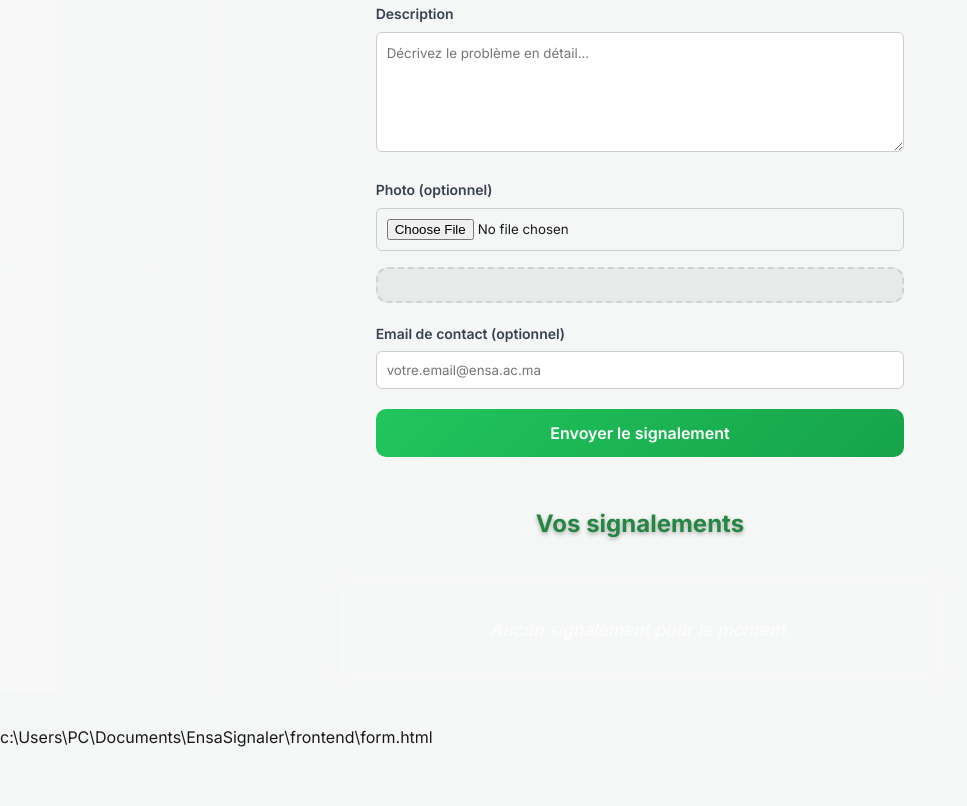
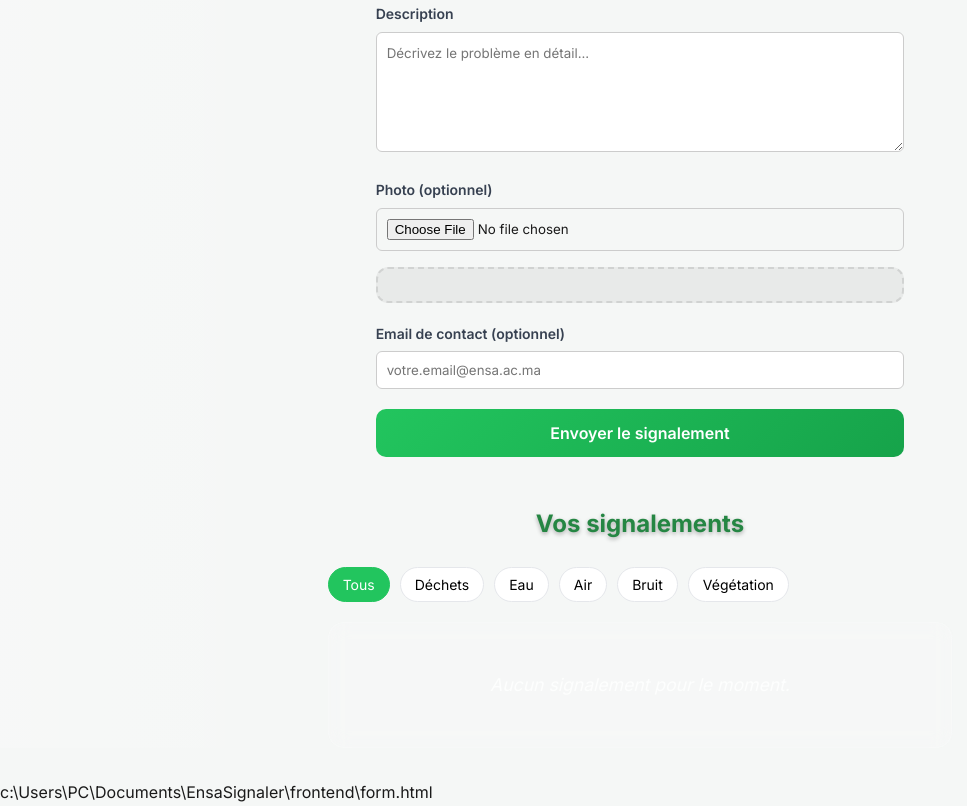
Before and after one commit to mervelle/EnsaSignaler, a plain HTML site: page frontend/form.html in a window 1280 px wide. Shown: the part 493-1299 px from the top of the page, without its empty margins (0-967 px from the left). Before the commit the page ends 1244 px from the top, so only its background shows below. Drawn offline with Linux system fonts and the light colour scheme; no server answers.

Commit message:
task 3 is done , filtre added

```diff
--- a/frontend/form.css
+++ b/frontend/form.css
@@ -562,3 +562,32 @@ body {
         font-size: 0.85rem;
     }
 }
+
+/*filter styles*/
+.filter-container{
+    display:flex;
+    gap:10px;
+    flex-wrap:wrap;
+    margin-bottom:20px;
+}
+
+.filter-btn{
+    padding:8px 14px;
+    border-radius:20px;
+    border:1px solid #e5e7eb;
+    background:white;
+    cursor:pointer;
+    font-size:14px;
+    transition:all 0.2s ease;
+}
+
+.filter-btn:hover{
+    background:#f0fdf4;
+    border-color:#22c55e;
+}
+
+.filter-btn.active{
+    background:#22c55e;
+    color:white;
+    border-color:#22c55e;
+}
--- a/frontend/form.html
+++ b/frontend/form.html
@@ -80,6 +80,33 @@
 
             <div class="status-section">
                 <h3>Vos signalements</h3>
+                <div class="filter-container">
+
+    <button class="filter-btn active" data-type="">
+        Tous
+    </button>
+
+    <button class="filter-btn" data-type="déchets">
+        Déchets
+    </button>
+
+    <button class="filter-btn" data-type="eau">
+        Eau
+    </button>
+
+    <button class="filter-btn" data-type="air">
+        Air
+    </button>
+
+    <button class="filter-btn" data-type="bruit">
+        Bruit
+    </button>
+
+    <button class="filter-btn" data-type="végétation">
+        Végétation
+    </button>
+
+</div>
                 <div id="reportsList" class="reports-list">
                     <!-- Les signalements seront affichés ici -->
                 </div>
--- a/frontend/form.js
+++ b/frontend/form.js
@@ -9,6 +9,9 @@ class EnsaSignalerForm {
     init() {
         this.bindEvents();
         this.loadReportsDisplay();
+        this.loadReportsFromAPI();
+        this.bindFilterButtons();
+
     }
 
     bindEvents() {
@@ -31,6 +34,8 @@ class EnsaSignalerForm {
         if (backBtn) {
             backBtn.addEventListener('click', () => this.navigateBack());
         }
+
+
     }
 
     navigateBack() {
@@ -111,6 +116,17 @@ class EnsaSignalerForm {
         container.innerHTML = this.reports.map(report => this.createReportCard(report)).join('');
     }
 
+        loadReportsFromAPI() {
+        fetch("http://localhost:3000/signalements")
+            .then(res => res.json())
+            .then(data => {
+            console.log("DATA FROM API:", data);
+            this.reports = data;
+            this.loadReportsDisplay();
+        })
+        .catch(err => console.error(err));
+         }
+
     createReportCard(report) {
         const statusLabels = {
             pending: 'En attente',
@@ -144,8 +160,8 @@ class EnsaSignalerForm {
         return `
             <div class="report-card">
                 <div class="report-header">
-                    <span class="report-type">${typeLabels[report.type] || report.type}</span>
-                    <span class="report-status ${statusClasses[report.status]}">${statusLabels[report.status]}</span>
+                    <span class="report-type">${typeLabels[report.title] || report.title}</span>
+                    <span class="report-status ${statusClasses[report.status]}">${report.status || "nouveau"}</span>
                 </div>
                 <div class="report-location">${report.location}</div>
                 <div class="report-description">${report.description}</div>
@@ -173,6 +189,34 @@ class EnsaSignalerForm {
             notification.classList.remove('show');
         }
     }
+
+    bindFilterButtons() {
+    const buttons = document.querySelectorAll(".filter-btn");
+
+    buttons.forEach(btn => {
+        btn.addEventListener("click", () => {
+
+            // remove active
+            buttons.forEach(b => b.classList.remove("active"));
+
+            // add active
+            btn.classList.add("active");
+
+            const type = btn.dataset.type;
+
+            if (!type) {
+                this.loadReportsDisplay();
+                return;
+            }
+
+            const filtered = this.reports.filter(r => r.title === type);
+
+            const container = document.getElementById("reportsList");
+            container.innerHTML = filtered.map(r => this.createReportCard(r)).join('');
+        });
+    });
+}
+
 }
 
 // Initialize form page
```
Also changed, not shown: frontend/assets/screenshot.png.
